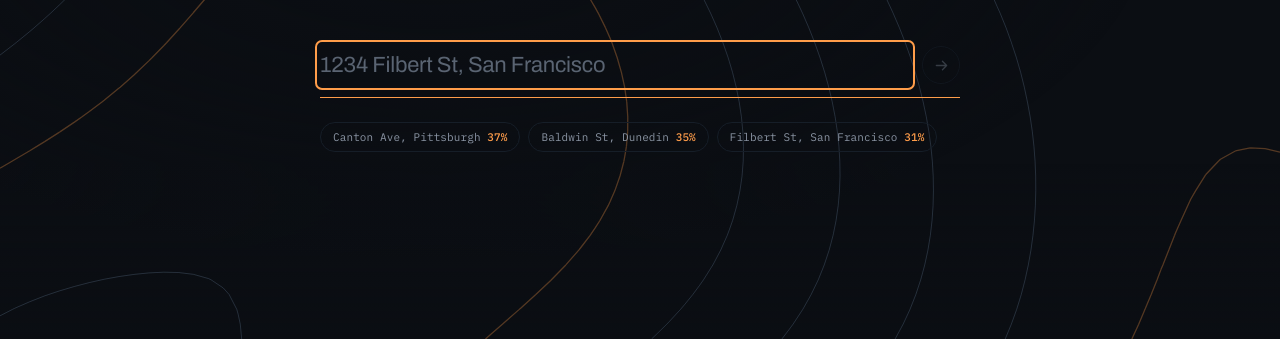
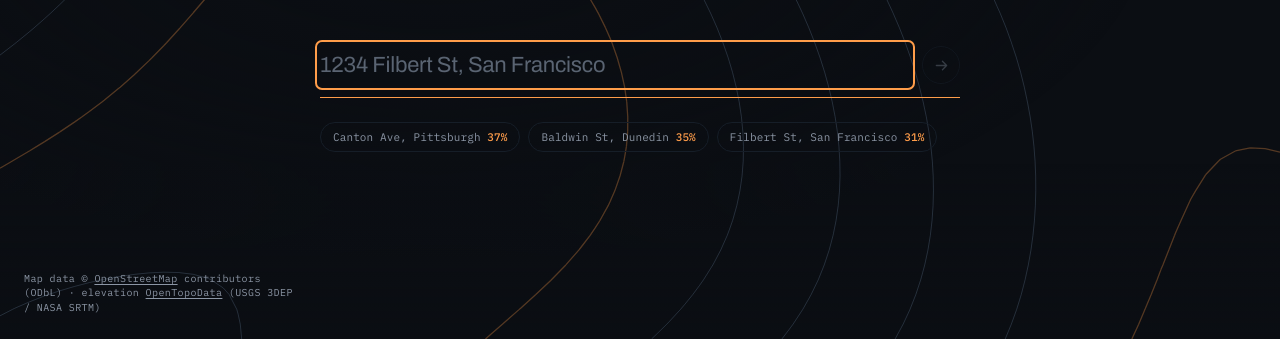
Before and after one commit to Ps23102004/homeground, a website built with Vite: page index.html in a window 1280 px wide. Shown: the part 461-800 px from the top of the page. Built offline with nearby package versions, Linux system fonts and the light colour scheme.

Commit message:
fix: show OpenStreetMap attribution in the app itself
Independent verification pass against a fresh clone. One licence problem, one
DX bug, and a set of README numbers that did not match measurement.

- The app rendered no OpenStreetMap credit anywhere. The server was already
  sending an `attribution` string on every tile, but the client never read it,
  and the only string containing "OpenStreetMap" in src/ was inside an error
  message. ODbL requires the credit to reach whoever is looking at the derived
  work, not just whoever reads the README, so it is now a permanent line in the
  bottom-left of both the landing screen and the ride, linking to
  openstreetmap.org/copyright and to OpenTopoData. This was a licence violation
  on a public repo, not a nicety.

- vite's proxy target was hardcoded to :8787, so `PORT=9000 npm run dev` moved
  the API but not the proxy and every /api call 500'd. It now follows PORT.

- Corrected against measurement on a fresh clone: 11 draw calls, not 10. Cold
  tile 14-31 s, not 15-30 s (Indianapolis took 31.0 s, San Francisco 13.8 s).
  Warm 13-85 ms server-side, not ~40 ms. Added the measured frame numbers the
  README never stated: 6 529 buildings, 956 215 triangles, 120 fps at 8.3 ms
  mean / 10.3 ms p95, WebGPU backend.

- `npm ci` now documented alongside `npm install`; it installs and typechecks
  clean, so @types/three is genuinely fixed.

- Added one arrival frame to the look-dev section, which described the 2.6 s
  drone shot but had no picture of it.

Verified end to end: buildings, roads and elevation are all genuinely
live-fetched per address, the flat-grid refusal really fires, building
collision is really queried every substep, and the run heuristic is really
elevation-driven (SF 62.3 m over 542 m scoring 167.7; Indianapolis 2.6 m over
97 m scoring 15.4). All four documented test suites pass.

Co-Authored-By: Claude Opus 5 <noreply@anthropic.com>

```diff
--- a/src/styles/main.css
+++ b/src/styles/main.css
@@ -599,3 +599,27 @@ body { overflow: hidden; }
   .hg-title { margin-bottom: var(--s5); }
   .hg-stages { gap: var(--s3); }
 }
+
+/* ODbL requires the attribution to be visible in the app itself, not only in
+   the README. Kept out of the way but never hidden, in either view. */
+.hg-credit {
+  position: fixed;
+  left: var(--s5);
+  bottom: max(var(--s5), env(safe-area-inset-bottom));
+  margin: 0;
+  max-width: min(46ch, 60vw);
+  font-family: var(--mono);
+  font-size: 10px;
+  line-height: 1.45;
+  letter-spacing: 0.04em;
+  color: var(--fg-dim);
+  pointer-events: auto;
+}
+
+.hg-credit a { color: inherit; text-decoration: underline; text-underline-offset: 2px; }
+.hg-credit a:hover { color: var(--fg); }
+
+.hg[data-view="game"] .hg-credit {
+  color: rgba(255, 255, 255, 0.75);
+  text-shadow: 0 1px 10px rgba(0, 0, 0, 0.85), 0 0 3px rgba(0, 0, 0, 0.7);
+}
--- a/src/ui/index.ts
+++ b/src/ui/index.ts
@@ -156,6 +156,8 @@ export function createUI(root: HTMLElement, opts: UIOptions): UI {
     </footer>
 
     <div class="hg-notice" role="status"></div>
+
+    <p class="hg-credit">Map data &copy; <a href="https://www.openstreetmap.org/copyright" target="_blank" rel="noopener">OpenStreetMap</a> contributors (ODbL) &middot; elevation <a href="https://www.opentopodata.org/" target="_blank" rel="noopener">OpenTopoData</a> (USGS 3DEP / NASA SRTM)</p>
   `;
   root.appendChild(el);
 
--- a/vite.config.ts
+++ b/vite.config.ts
@@ -4,7 +4,7 @@ export default defineConfig({
   server: {
     proxy: {
       "/api": {
-        target: "http://localhost:8787",
+        target: `http://localhost:${process.env.PORT ?? 8787}`,
         changeOrigin: true,
       },
     },
```
Also changed, not shown: README.md, docs/russian-hill-arrival.jpg (added).
